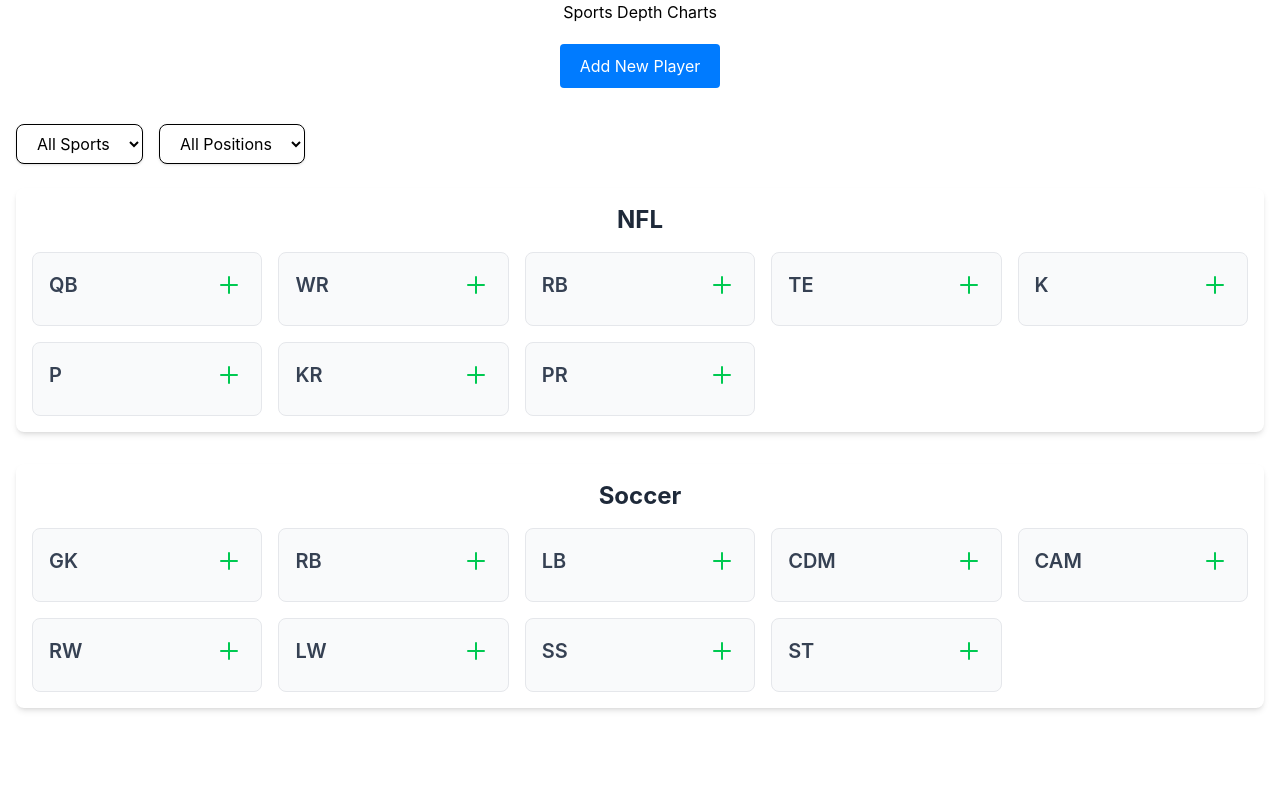
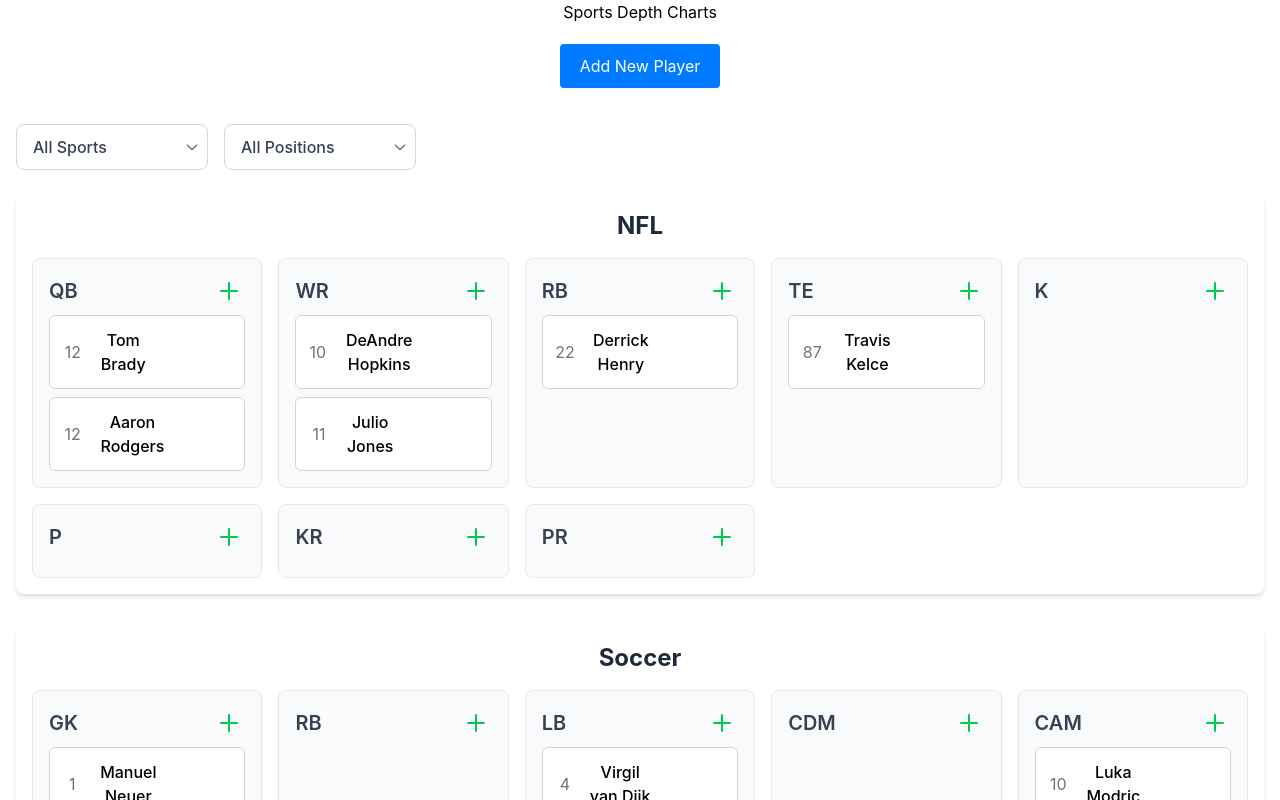
Before and after one commit to mwonng/sportsbet-interview, a React (Create React App) app: page / in a window 1280 px wide. Shown: the top 800 px of the page. Built offline with nearby package versions, Linux system fonts and the light colour scheme.

Commit message:
add mock data

```diff
--- a/src/App.js
+++ b/src/App.js
@@ -1,10 +1,12 @@
-import React, { useState } from 'react';
+import React, { useState, useEffect } from 'react';
 import './App.css';
 import DepthChart from './components/DepthChart';
 import PlayerForm from './components/PlayerForm';
-import { SPORTS_CONFIG } from './config/sportsConfig';
 import Modal from './components/Modal';
-
+import {
+  mockedConfigAPI,
+  mockedPlayerAPI
+} from './utils/api'
 function App() {
   const [depthCharts, setDepthCharts] = useState({
     NFL: {},
@@ -13,9 +15,41 @@ function App() {
   const [isModalOpen, setIsModalOpen] = useState(false);
   const [selectedPosition, setSelectedPosition] = useState(null);
   const [selectedSport, setSelectedSport] = useState(null);
+  const [sportsConfig, setSportsConfig] = useState(null);
+  const [isLoading, setIsLoading] = useState(true);
 
-  const addPlayer = (sport, position, player, spot = null) => {
-    console.log('addPlayer called at:', new Date().toISOString(), { sport, position, player, spot });
+  const fetchSportsConfig = async () => {
+    try {
+      const [configResponse, chartsResponse] = await Promise.all([
+        mockedConfigAPI,
+        mockedPlayerAPI
+      ]);
+
+      return {
+        config: configResponse,
+        initialData: chartsResponse
+      };
+
+    } catch (error) {
+      console.error('Error fetching sports configuration:', error);
+      return null;
+    }
+  };
+
+  useEffect(() => {
+    const loadSportsConfig = async () => {
+      setIsLoading(true);
+      const mockedAPI = await fetchSportsConfig();
+      setSportsConfig(mockedAPI.config);
+      setDepthCharts(mockedAPI.initialData)
+      setIsLoading(false);
+    };
+
+    loadSportsConfig();
+  }, []);
+
+  const addPlayer = (sport, position, player, number = null) => {
+    console.log('addPlayer called at:', new Date().toISOString(), { sport, position, player, number });
 
     setDepthCharts(prevCharts => {
       console.log("State update at:", new Date().toISOString(), "Previous state:", prevCharts);
@@ -25,7 +59,6 @@ function App() {
         newCharts[sport][position] = [];
       }
 
-      // Check if player already exists in this position
       const playerExists = newCharts[sport][position].some(
         existingPlayer => existingPlayer.id === player.id
       );
@@ -36,11 +69,7 @@ function App() {
 
       const positionChart = [...(newCharts[sport][position] || [])];
 
-      if (spot !== null) {
-        positionChart.splice(spot, 0, player);
-      } else {
-        positionChart.unshift(player);
-      }
+      positionChart.unshift(player);
 
       newCharts[sport][position] = positionChart;
       return newCharts;
@@ -58,11 +87,24 @@ function App() {
   };
 
   const openAddPlayerModal = (position = null, sport = null) => {
-    console.log("position ---", position, sport)
     setSelectedPosition(position);
     setSelectedSport(sport)
     setIsModalOpen(true);
   };
+
+  const handleUpdateDepthChart = (sport, position, updatedPositionChart) => {
+    setDepthCharts({
+      ...depthCharts,
+      [sport]: {
+        ...depthCharts[sport],
+        [position]: updatedPositionChart
+      }
+    });
+  };
+
+  if (isLoading) {
+    return <div>Loading sports configuration...</div>;
+  }
 
   return (
     <div className="App">
@@ -82,11 +124,11 @@ function App() {
         }}
         title={`Add new ${selectedPosition || 'player'}`}>
         <PlayerForm
-          sportsConfig={SPORTS_CONFIG}
+          sportsConfig={sportsConfig}
           initialPosition={selectedPosition}
           initialSport={selectedSport}
-          onAddPlayer={(sport, position, player, spot) => {
-            addPlayer(sport, position, player, spot);
+          onAddPlayer={(sport, position, player, number) => {
+            addPlayer(sport, position, player, number);
             setIsModalOpen(false);
             setSelectedPosition(position);
             setSelectedSport(sport);
@@ -98,7 +140,8 @@ function App() {
         depthCharts={depthCharts}
         onRemovePlayer={removePlayer}
         onAddPlayer={openAddPlayerModal}
-        sportsConfig={SPORTS_CONFIG}
+        sportsConfig={sportsConfig}
+        onUpdateDepthChart={handleUpdateDepthChart}
       />
     </div>
   );
--- a/src/components/DepthChart.js
+++ b/src/components/DepthChart.js
@@ -2,21 +2,46 @@ import React, { useState } from 'react';
 import Modal from './Modal';
 import PlayerItem from './PlayerItem'
 
-function DepthChart({ depthCharts, onRemovePlayer, sportsConfig, onAddPlayer }) {
+function DepthChart({ depthCharts, onRemovePlayer, sportsConfig, onAddPlayer, onUpdateDepthChart }) {
+  const localCharts = structuredClone(depthCharts)
   const [selectedSport, setSelectedSport] = useState('ALL');
   const [selectedPosition, setSelectedPosition] = useState('ALL');
   const [selectedPlayer, setSelectedPlayer] = useState(null);
 
   const getPlayersBelow = (sport, position, playerId) => {
-    const positionChart = depthCharts[sport][position] || [];
+    const positionChart = localCharts[sport][position] || [];
     const playerIndex = positionChart.findIndex(p => p.id === playerId);
     return playerIndex >= 0 ? positionChart.slice(playerIndex + 1) : [];
   };
 
   const renderDepthChart = React.useCallback(() => {
+    const movePlayer = (sport, position, currentIndex, direction) => {
+      const newIndex = currentIndex + direction;
+      const positionChart = [...(localCharts[sport][position] || [])];
+
+      if (newIndex >= 0 && newIndex < positionChart.length) {
+        [positionChart[currentIndex], positionChart[newIndex]] =
+          [positionChart[newIndex], positionChart[currentIndex]];
+        onUpdateDepthChart(sport, position, positionChart);
+      }
+    };
+
+    const movePlayerUp = (sport, position, playerId) => {
+      const positionChart = localCharts[sport][position] || [];
+      const currentIndex = positionChart.findIndex(p => p.id === playerId);
+      movePlayer(sport, position, currentIndex, -1);
+    };
+
+    const movePlayerDown = (sport, position, playerId) => {
+      const positionChart = localCharts[sport][position] || [];
+      const currentIndex = positionChart.findIndex(p => p.id === playerId);
+      movePlayer(sport, position, currentIndex, 1);
+    };
+
     const sportsToRender = selectedSport === 'ALL'
       ? Object.keys(sportsConfig)
       : [selectedSport];
+
 
     return (
       <div className="space-y-8">
@@ -31,7 +56,7 @@ function DepthChart({ depthCharts, onRemovePlayer, sportsConfig, onAddPlayer })
                 {availablePositions.map(position => {
                   if (selectedPosition !== 'ALL' && position !== selectedPosition) return null;
 
-                  const players = depthCharts[sport]?.[position] || [];
+                  const players = localCharts[sport]?.[position] || [];
 
                   return (
                     <div key={position} className="border border-gray-200 rounded-lg p-4 bg-gray-50">
@@ -48,7 +73,7 @@ function DepthChart({ depthCharts, onRemovePlayer, sportsConfig, onAddPlayer })
                       </div>
                       {players.length > 0 && (
                         <ul className="space-y-2">
-                          {players.map((player) => (
+                          {players.map((player, index) => (
                             <PlayerItem
                               key={player.id}
                               player={player}
@@ -56,6 +81,10 @@ function DepthChart({ depthCharts, onRemovePlayer, sportsConfig, onAddPlayer })
                               position={position}
                               onRemovePlayer={onRemovePlayer}
                               setSelectedPlayer={setSelectedPlayer}
+                              onMoveUp={() => movePlayerUp(sport, position, player.id)}
+                              onMoveDown={() => movePlayerDown(sport, position, player.id)}
+                              isFirst={index === 0}
+                              isLast={index === players.length - 1}
                             />
                           ))}
                         </ul>
@@ -69,26 +98,38 @@ function DepthChart({ depthCharts, onRemovePlayer, sportsConfig, onAddPlayer })
         })}
       </div>
     );
-  }, [depthCharts, onRemovePlayer, selectedPosition, selectedSport, sportsConfig, onAddPlayer]);
+  }, [selectedSport, sportsConfig, selectedPosition, depthCharts, onAddPlayer, onRemovePlayer, onUpdateDepthChart]);
 
   const FilterComponent = React.memo(() => {
     return (
       <div className="mb-6 flex gap-4">
+        <div className="relative">
           <select
             value={selectedSport}
             onChange={(e) => setSelectedSport(e.target.value)}
-          className="px-4 py-2 border rounded-lg bg-white shadow-sm focus:outline-none focus:ring-2 focus:ring-blue-500"
+            className="appearance-none w-48 px-4 py-2.5 bg-white border border-gray-300 rounded-lg text-gray-700
+              font-medium cursor-pointer hover:border-gray-400 focus:outline-none focus:border-blue-500
+              focus:ring-2 focus:ring-blue-200 transition-all duration-200"
           >
             <option value="ALL">All Sports</option>
             {Object.keys(sportsConfig).map(sport => (
               <option key={sport} value={sport}>{sport}</option>
             ))}
           </select>
+          <div className="absolute inset-y-0 right-0 flex items-center px-2 pointer-events-none">
+            <svg className="w-4 h-4 text-gray-500" fill="none" stroke="currentColor" viewBox="0 0 24 24">
+              <path strokeLinecap="round" strokeLinejoin="round" strokeWidth="2" d="M19 9l-7 7-7-7" />
+            </svg>
+          </div>
+        </div>
 
+        <div className="relative">
           <select
             value={selectedPosition}
             onChange={(e) => setSelectedPosition(e.target.value)}
-          className="px-4 py-2 border rounded-lg bg-white shadow-sm focus:outline-none focus:ring-2 focus:ring-blue-500"
+            className="appearance-none w-48 px-4 py-2.5 bg-white border border-gray-300 rounded-lg text-gray-700
+              font-medium cursor-pointer hover:border-gray-400 focus:outline-none focus:border-blue-500
+              focus:ring-2 focus:ring-blue-200 transition-all duration-200"
           >
             <option value="ALL">All Positions</option>
             {selectedSport !== 'ALL' &&
@@ -97,9 +138,15 @@ function DepthChart({ depthCharts, onRemovePlayer, sportsConfig, onAddPlayer })
               ))
             }
           </select>
+          <div className="absolute inset-y-0 right-0 flex items-center px-2 pointer-events-none">
+            <svg className="w-4 h-4 text-gray-500" fill="none" stroke="currentColor" viewBox="0 0 24 24">
+              <path strokeLinecap="round" strokeLinejoin="round" strokeWidth="2" d="M19 9l-7 7-7-7" />
+            </svg>
+          </div>
+        </div>
       </div>
     );
-  });
+  }, [sportsConfig]);
 
   return (
     <div className="p-4">
--- a/src/components/PlayerForm.js
+++ b/src/components/PlayerForm.js
@@ -4,7 +4,7 @@ const defaultValue = {
   name: '',
   sport: '',
   position: '',
-  spot: ''
+  number: ''
 }
 
 function PlayerForm({ sportsConfig, onAddPlayer, initialPosition, initialSport }) {
@@ -12,7 +12,7 @@ function PlayerForm({ sportsConfig, onAddPlayer, initialPosition, initialSport }
     name: '',
     sport: initialSport || '',
     position: initialPosition || (initialSport ? sportsConfig[initialSport].positions[0] : ''),
-    spot: ''
+    number: ''
   });
   const [showWarning, setShowWarning] = useState(false);
 
@@ -27,14 +27,14 @@ function PlayerForm({ sportsConfig, onAddPlayer, initialPosition, initialSport }
     const player = {
       id: Date.now(), // Simple ID generation
       name: formData.name,
-      spot: formData.spot
+      number: formData.number
     };
 
     onAddPlayer(
       formData.sport,
       formData.position,
       player,
-      formData.spot ? parseInt(formData.spot) : null
+      formData.number ? parseInt(formData.number) : null
     );
 
     setFormData(defaultValue)
@@ -60,8 +60,8 @@ function PlayerForm({ sportsConfig, onAddPlayer, initialPosition, initialSport }
       <div className="space-y-2">
         <input
           type="number"
-          value={formData.spot}
-          onChange={(e) => setFormData({ ...formData, spot: e.target.value })}
+          value={formData.number}
+          onChange={(e) => setFormData({ ...formData, number: e.target.value })}
           placeholder="Number (optional)"
           min="0"
           className="w-full px-4 py-2 border border-gray-300 rounded-md focus:outline-none focus:ring-2 focus:ring-blue-500 focus:border-transparent"
--- a/src/components/PlayerItem.js
+++ b/src/components/PlayerItem.js
@@ -1,27 +1,59 @@
 import React from 'react'
-import { FaTrash, FaEye } from 'react-icons/fa'
+import { FaTrash, FaEye, FaArrowUp, FaArrowDown } from 'react-icons/fa'
 
-function PlayerItem({ player, selectedSport, position, onRemovePlayer, setSelectedPlayer }) {
-  return (<li key={player.id} className="flex items-center justify-between bg-white p-3 rounded-md group">
+function PlayerItem({
+  player,
+  selectedSport,
+  position,
+  onRemovePlayer,
+  setSelectedPlayer,
+  onMoveUp,
+  onMoveDown,
+  isFirst,
+  isLast
+}) {
+  return (
+    <li key={player.id} className="flex items-center justify-between bg-white p-3 rounded-md group border border-gray-300">
       <div className="flex items-center gap-3">
-      <span className="w-8 text-center text-gray-500">{player.spot}</span>
+        <span className="w-8 text-center text-gray-500">{player.number}</span>
         <span className="font-medium">{player.name}</span>
       </div>
       <div className="flex items-center gap-2 invisible group-hover:visible">
-      {position && onRemovePlayer && <button
+        {position && !isFirst && onMoveUp && (
+          <button
+            onClick={onMoveUp}
+            className="p-2 bg-gray-500 text-white rounded hover:bg-gray-600 transition-colors cursor-pointer"
+          >
+            <FaArrowUp size={16} />
+          </button>
+        )}
+        {position && !isLast && onMoveDown && (
+          <button
+            onClick={onMoveDown}
+            className="p-2 bg-gray-500 text-white rounded hover:bg-gray-600 transition-colors cursor-pointer"
+          >
+            <FaArrowDown size={16} />
+          </button>
+        )}
+        {position && onRemovePlayer && (
+          <button
             onClick={() => onRemovePlayer(selectedSport, position, player.id)}
             className="p-2 bg-red-500 text-white rounded hover:bg-red-600 transition-colors cursor-pointer"
           >
             <FaTrash size={16} />
-      </button>}
-      {position && setSelectedPlayer && <button
+          </button>
+        )}
+        {position && setSelectedPlayer && (
+          <button
             onClick={() => setSelectedPlayer({ sport: selectedSport, position, ...player })}
             className="p-2 bg-blue-500 text-white rounded hover:bg-blue-600 transition-colors cursor-pointer"
           >
             <FaEye size={16} />
-      </button>}
+          </button>
+        )}
       </div>
-  </li>)
+    </li>
+  )
 }
 
 export default PlayerItem
--- /dev/null
+++ b/src/utils/api.js
@@ -0,0 +1,45 @@
+export const mockedConfigAPI = new Promise(resolve =>
+  setTimeout(() => {
+    import('../config/sportsConfig').then(({ SPORTS_CONFIG }) => {
+      resolve(SPORTS_CONFIG);
+    });
+  }, 500)
+)
+export const mockedPlayerAPI = new Promise(resolve =>
+  setTimeout(() => {
+    resolve({
+      NFL: {
+        'QB': [
+          { id: '1', name: 'Tom Brady', number: '12', position: 'QB' },
+          { id: '2', name: 'Aaron Rodgers', number: '12', position: 'QB' }
+        ],
+        'RB': [
+          { id: '3', name: 'Derrick Henry', number: '22', position: 'RB' }
+        ],
+        'WR': [
+          { id: '7', name: 'DeAndre Hopkins', number: '10', position: 'WR' },
+          { id: '8', name: 'Julio Jones', number: '11', position: 'WR' }
+        ],
+        'TE': [
+          { id: '9', name: 'Travis Kelce', number: '87', position: 'TE' }
+        ]
+      },
+      Soccer: {
+        'SS': [
+          { id: '4', name: 'Lionel Messi', number: '10', position: 'SS' },
+          { id: '5', name: 'Cristiano Ronaldo', number: '7', position: 'SS' }
+        ],
+        'GK': [
+          { id: '6', name: 'Manuel Neuer', number: '1', position: 'GK' }
+        ],
+        'CAM': [
+          { id: '10', name: 'Luka Modric', number: '10', position: 'CAM' },
+          { id: '11', name: 'Kevin De Bruyne', number: '17', position: 'CAM' }
+        ],
+        'LB': [
+          { id: '12', name: 'Virgil van Dijk', number: '4', position: 'LB' }
+        ]
+      }
+    });
+  }, 1000)
+)
```
Lines whose indentation alone changed are shown as unchanged.
